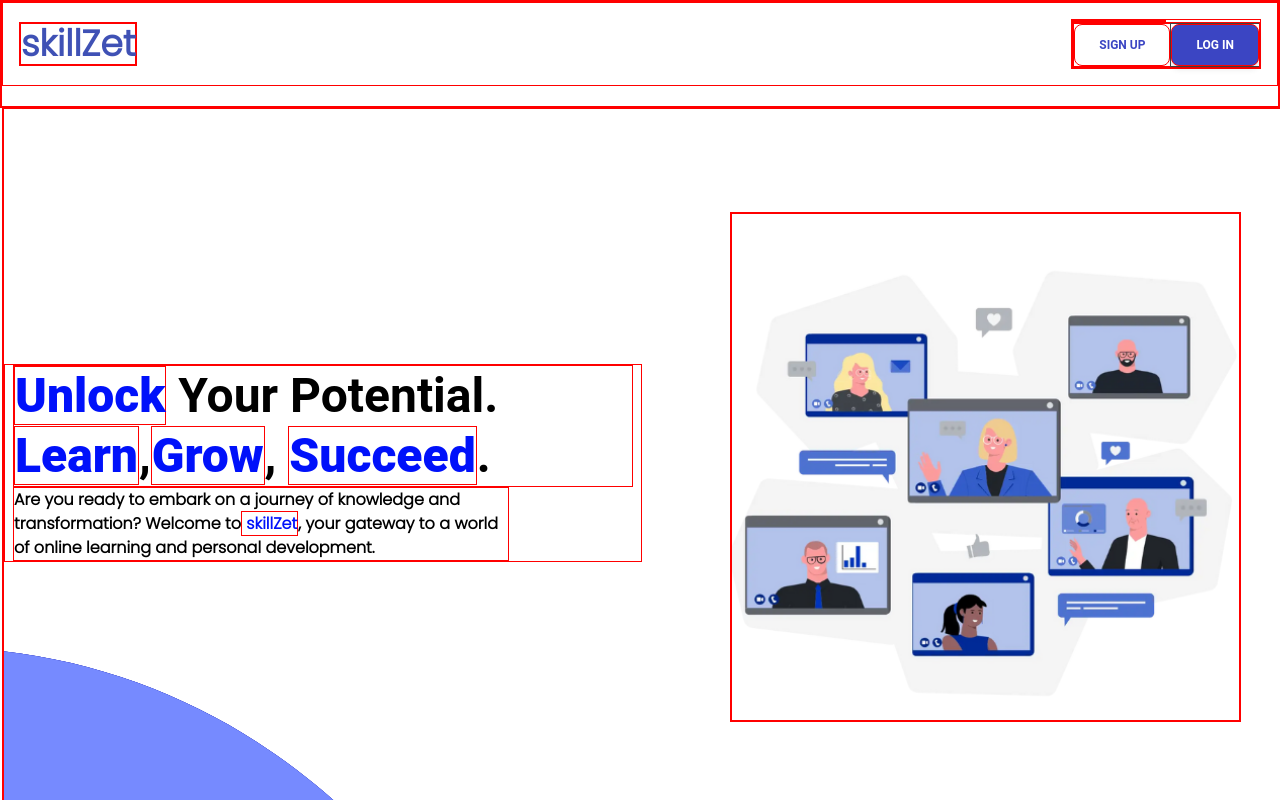
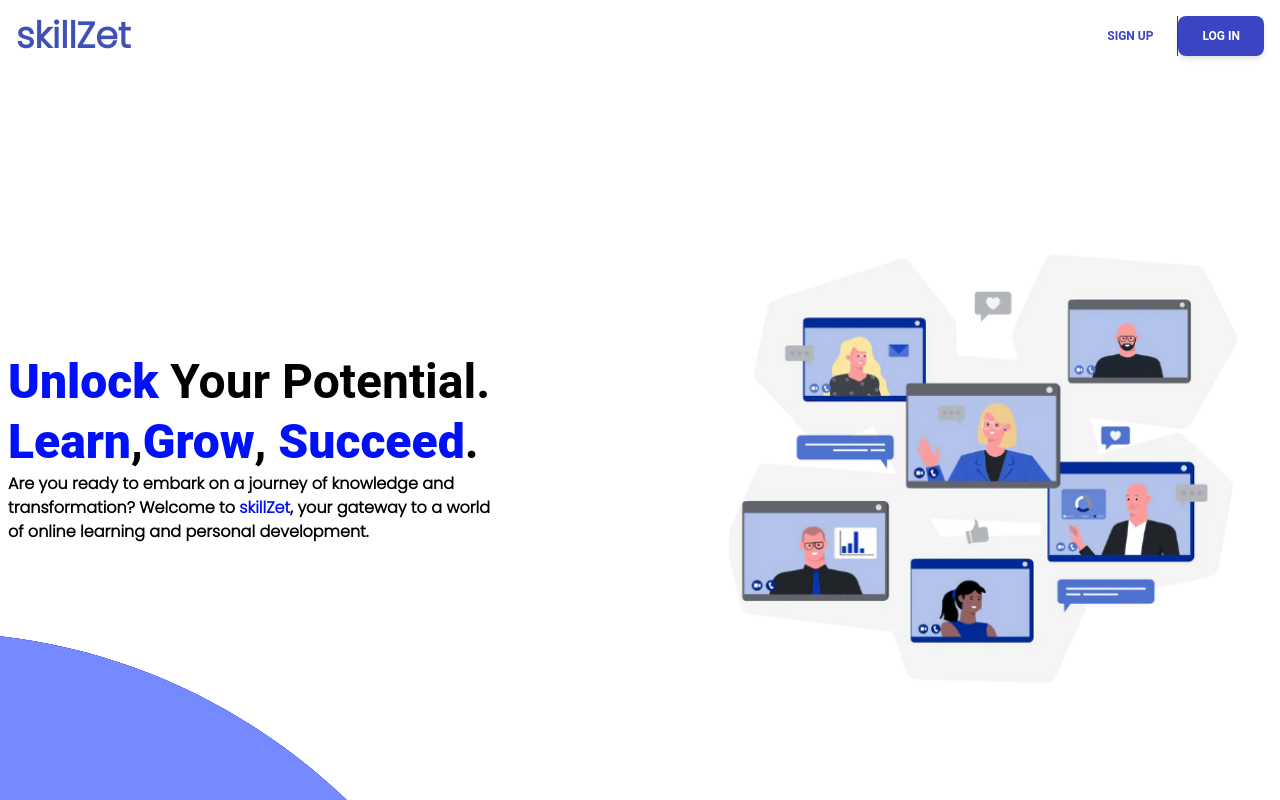
Before and after one commit to JohnnyAidoo/skillzet, a Next.js app: page / in a window 1280 px wide. Shown: the top 800 px of the page. Built offline with nearby package versions, Linux system fonts and the light colour scheme.

Commit message:
'commit'

```diff
--- a/app/globals.css
+++ b/app/globals.css
@@ -5,9 +5,7 @@
 /* span {
   color: #0011fa;
 } */
-*{
-  border: red solid 0.5px;
-}
+
 main section {
   min-height: 50vh;
 }
@@ -24,22 +22,22 @@
 section {
   float: right;
 }
-main{
+main {
   width: 79%;
 }
-span{
+span {
   color: #0011fa;
   font-weight: 900;
 }
-#drawer{
-display: none;
+#drawer {
+  display: none;
 }
 
 @media screen and (max-width: 720px) {
-  main{
+  main {
     width: 100%;
   }
-  #drawer{
+  #drawer {
     display: block;
   }
 }
```
